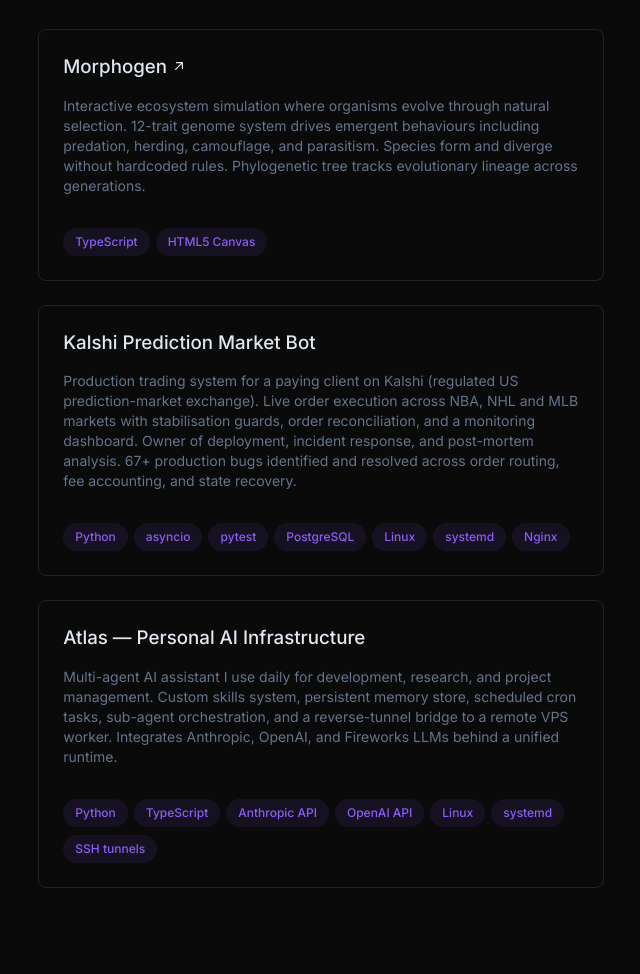
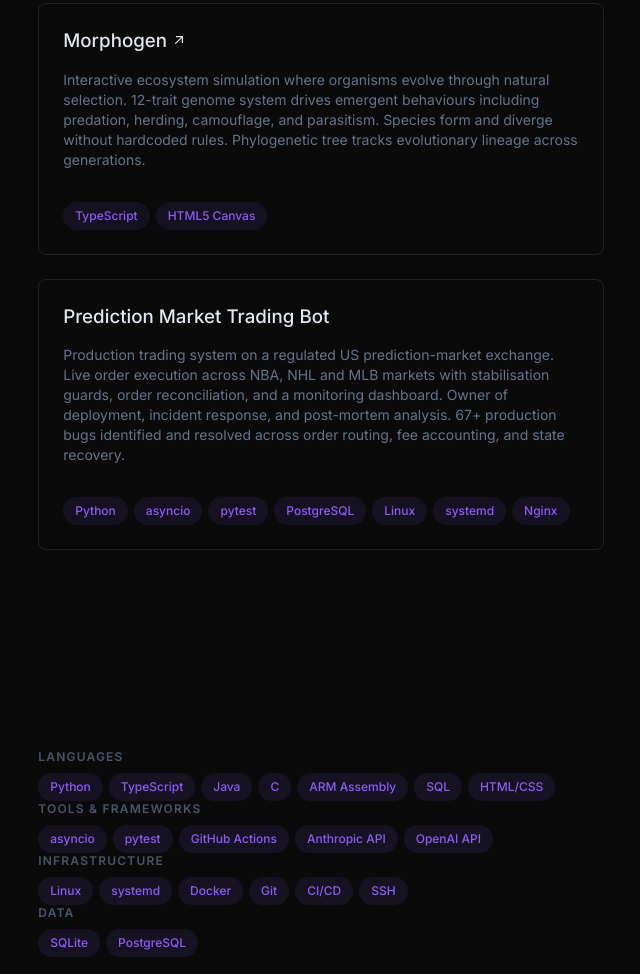
Before and after one commit to bbeennyy860-cyber/b-davies.dev, a plain HTML site: page index.html in a window 1280 px wide. Shown: the part 1406-2380 px from the top of the page, without its empty margins (580-1220 px from the left). Drawn offline with Linux system fonts and the light colour scheme.

Commit message:
Pull Atlas project (not mine to claim), de-name Kalshi client

```diff
--- a/index.html
+++ b/index.html
@@ -92,7 +92,7 @@
                         <h2 class="text-sm font-bold uppercase tracking-widest text-white">About</h2>
                     </div>
                     <div class="text-base leading-relaxed text-muted space-y-4">
-                        <p>I'm a first-year Computer Science and AI student at the University of Nottingham, Bloomberg x Sutton Trust bursary recipient, and Sutton Trust STEM Scholar. I build production systems that go beyond coursework: prediction-market trading bots, evolutionary simulations, and AI infrastructure used daily.</p>
+                        <p>I'm a first-year Computer Science and AI student at the University of Nottingham, Bloomberg x Sutton Trust bursary recipient, and Sutton Trust STEM Scholar. I build production systems that go beyond coursework: prediction-market trading bots and evolutionary simulations.</p>
                         <p>Currently seeking software engineering and AI/ML engineering internships where I can contribute to production systems and learn from experienced engineers.</p>
                     </div>
                 </section>
@@ -179,11 +179,11 @@
                             <div class="group relative flex flex-col border border-white/10 rounded-lg p-6 hover:bg-white/[0.02] transition-colors">
                                 <h3 class="font-medium leading-snug text-white mb-2">
                                     <span class="inline-flex items-baseline font-medium leading-tight text-white">
-                                        <span>Kalshi Prediction Market Bot</span>
+                                        <span>Prediction Market Trading Bot</span>
                                     </span>
                                 </h3>
                                 <p class="mt-2 text-sm leading-normal text-muted mb-4">
-                                    Production trading system for a paying client on Kalshi (regulated US prediction-market exchange). Live order execution across NBA, NHL and MLB markets with stabilisation guards, order reconciliation, and a monitoring dashboard. Owner of deployment, incident response, and post-mortem analysis. 67+ production bugs identified and resolved across order routing, fee accounting, and state recovery.
+                                    Production trading system on a regulated US prediction-market exchange. Live order execution across NBA, NHL and MLB markets with stabilisation guards, order reconciliation, and a monitoring dashboard. Owner of deployment, incident response, and post-mortem analysis. 67+ production bugs identified and resolved across order routing, fee accounting, and state recovery.
                                 </p>
                                 <ul class="mt-2 flex flex-wrap" aria-label="Technologies used:">
                                     <li class="mr-1.5 mt-2"><div class="flex items-center rounded-full bg-violet/10 px-3 py-1 text-xs font-medium leading-5 text-violet">Python</div></li>
@@ -193,27 +193,6 @@
                                     <li class="mr-1.5 mt-2"><div class="flex items-center rounded-full bg-violet/10 px-3 py-1 text-xs font-medium leading-5 text-violet">Linux</div></li>
                                     <li class="mr-1.5 mt-2"><div class="flex items-center rounded-full bg-violet/10 px-3 py-1 text-xs font-medium leading-5 text-violet">systemd</div></li>
                                     <li class="mr-1.5 mt-2"><div class="flex items-center rounded-full bg-violet/10 px-3 py-1 text-xs font-medium leading-5 text-violet">Nginx</div></li>
-                                </ul>
-                            </div>
-                        </li>
-                        <li class="mb-4">
-                            <div class="group relative flex flex-col border border-white/10 rounded-lg p-6 hover:bg-white/[0.02] transition-colors">
-                                <h3 class="font-medium leading-snug text-white mb-2">
-                                    <span class="inline-flex items-baseline font-medium leading-tight text-white">
-                                        <span>Atlas &mdash; Personal AI Infrastructure</span>
-                                    </span>
-                                </h3>
-                                <p class="mt-2 text-sm leading-normal text-muted mb-4">
-                                    Multi-agent AI assistant I use daily for development, research, and project management. Custom skills system, persistent memory store, scheduled cron tasks, sub-agent orchestration, and a reverse-tunnel bridge to a remote VPS worker. Integrates Anthropic, OpenAI, and Fireworks LLMs behind a unified runtime.
-                                </p>
-                                <ul class="mt-2 flex flex-wrap" aria-label="Technologies used:">
-                                    <li class="mr-1.5 mt-2"><div class="flex items-center rounded-full bg-violet/10 px-3 py-1 text-xs font-medium leading-5 text-violet">Python</div></li>
-                                    <li class="mr-1.5 mt-2"><div class="flex items-center rounded-full bg-violet/10 px-3 py-1 text-xs font-medium leading-5 text-violet">TypeScript</div></li>
-                                    <li class="mr-1.5 mt-2"><div class="flex items-center rounded-full bg-violet/10 px-3 py-1 text-xs font-medium leading-5 text-violet">Anthropic API</div></li>
-                                    <li class="mr-1.5 mt-2"><div class="flex items-center rounded-full bg-violet/10 px-3 py-1 text-xs font-medium leading-5 text-violet">OpenAI API</div></li>
-                                    <li class="mr-1.5 mt-2"><div class="flex items-center rounded-full bg-violet/10 px-3 py-1 text-xs font-medium leading-5 text-violet">Linux</div></li>
-                                    <li class="mr-1.5 mt-2"><div class="flex items-center rounded-full bg-violet/10 px-3 py-1 text-xs font-medium leading-5 text-violet">systemd</div></li>
-                                    <li class="mr-1.5 mt-2"><div class="flex items-center rounded-full bg-violet/10 px-3 py-1 text-xs font-medium leading-5 text-violet">SSH tunnels</div></li>
                                 </ul>
                             </div>
                         </li>
```
